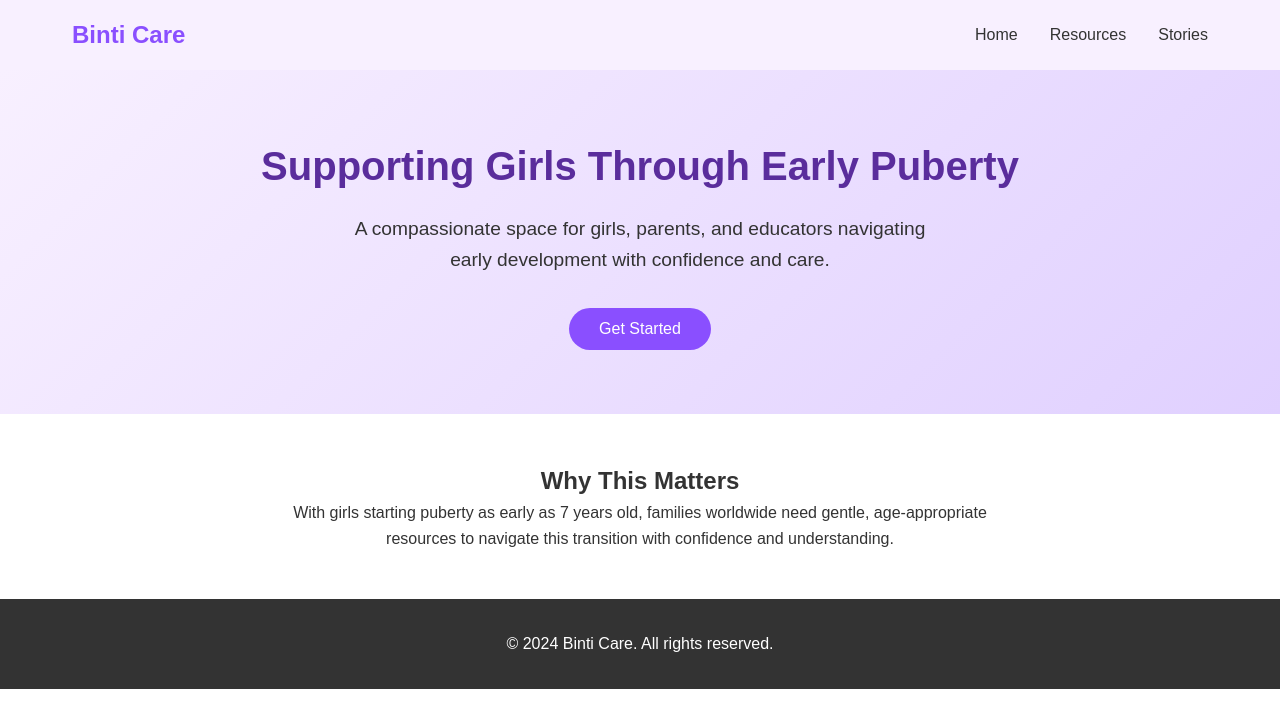
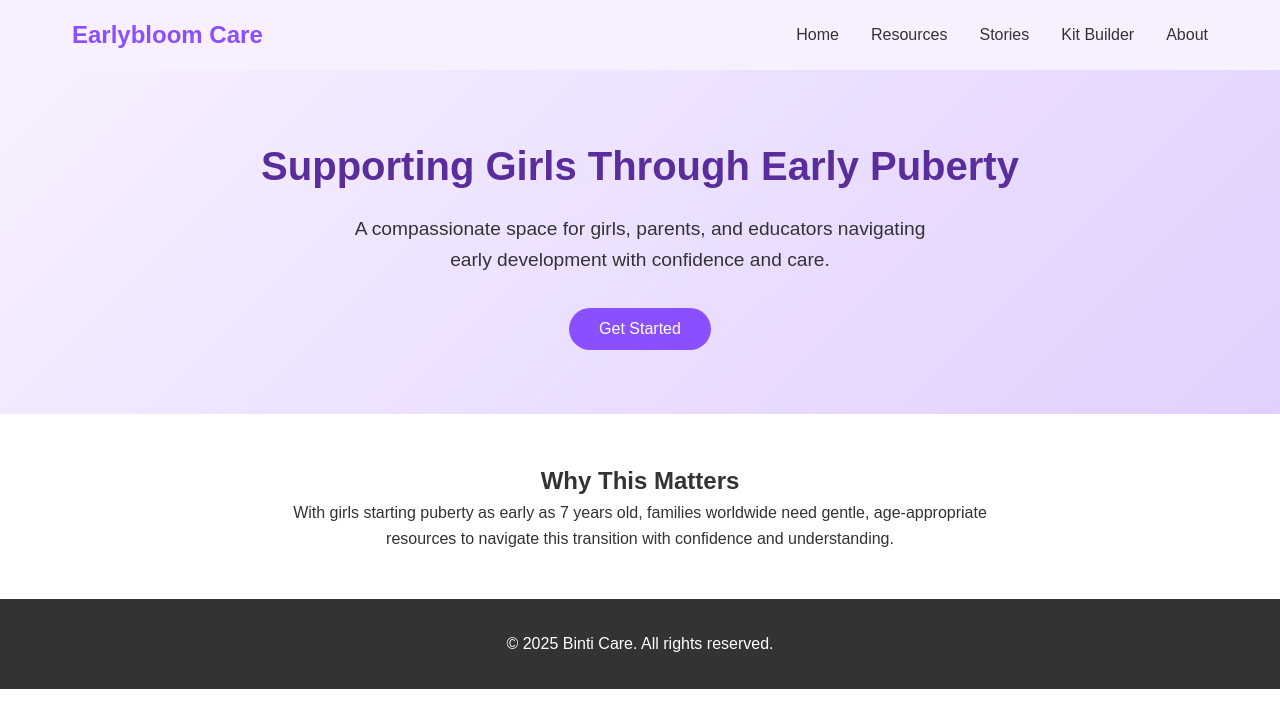
Before and after one commit to reyane-awuor/binti-care, a plain HTML site: page index.html in a window 1280 px wide. Drawn offline with Linux system fonts and the light colour scheme; a script that the page names is missing.

Commit message:
Update index.html

```diff
--- a/index.html
+++ b/index.html
@@ -3,17 +3,19 @@
 <head>
     <meta charset="UTF-8">
     <meta name="viewport" content="width=device-width, initial-scale=1.0">
-    <title>Binti Care - Supporting Girls Through Early Puberty</title>
+    <title>Earlybloom Care - Supporting Girls Through Early Puberty</title>
     <link rel="stylesheet" href="style.css">
 </head>
 <body>
    <header>
     <nav>
-            <div class="logo">Binti Care</div>
+        <div class="logo">Earlybloom Care</div>
         <ul>
             <li><a href="index.html">Home</a></li>
             <li><a href="pages/resources.html">Resources</a></li>
             <li><a href="pages/stories.html">Stories</a></li>
+            <li><a href="pages/kit-builder.html">Kit Builder</a></li>
+            <li><a href="pages/about.html">About</a></li>
         </ul>
     </nav>
 </header>
@@ -32,7 +34,7 @@
     </main>
 
     <footer>
-        <p>&copy; 2024 Binti Care. All rights reserved.</p>
+        <p>&copy; 2025 Binti Care. All rights reserved.</p>
     </footer>
 
     <script src="script.js"></script>
```
Lines whose indentation alone changed are shown as unchanged.
